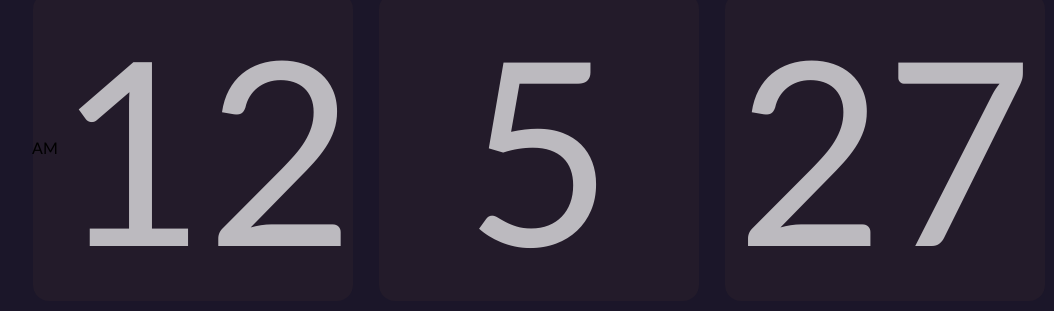
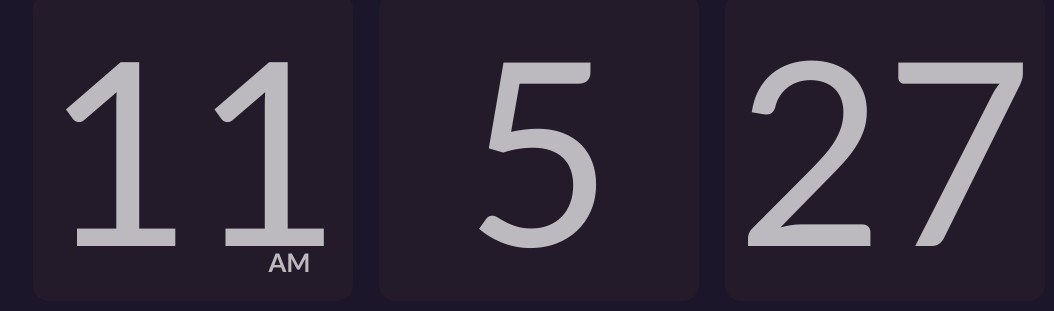
Before and after one commit to matheuslino/clock-widget, a React (Create React App) app: page / in a window 1280 px wide. Shown: the part 253-564 px from the top of the page, without its empty margins (101-1155 px from the left). Built offline with nearby package versions, Linux system fonts and the light colour scheme.

Commit message:
[fix] updated Card component - period flag

```diff
--- a/src/components/molecules/Card/Card.jsx
+++ b/src/components/molecules/Card/Card.jsx
@@ -4,7 +4,7 @@ import styles from './style.module.css'
 const Card = ({ text, time, period }) => {
   const render = (
     <div className={styles.Card}>
-      <div className={styles.flag}>{period}</div>
+      <div className={styles.period}>{period}</div>
       <Digit>{text?.slice(0, 1)}</Digit>
       <Digit>{text?.slice(1, 2)}</Digit>
     </div>
--- a/src/components/molecules/Card/style.module.css
+++ b/src/components/molecules/Card/style.module.css
@@ -9,3 +9,13 @@
   font-family: 'Calibri', sans-serif;
   background-color: var(--terciary);
 }
+
+.period {
+  position: absolute;
+  margin-right: -15vw;
+  margin-bottom: -18vw;
+  color: #fefefe;
+  font-weight: 800;
+  font-size: max(1em, 2vw);
+  opacity: 0.7;
+}
--- a/src/components/organisms/Clock/Clock.jsx
+++ b/src/components/organisms/Clock/Clock.jsx
@@ -12,7 +12,7 @@ const Clock = () => {
 
   const render = (
     <div className={styles.clock}>
-      <Card text='12' time={new Date()} period='AM' />
+      <Card text='11' time={new Date()} period='AM' />
       <Card text='5' />
       <Card text='27' />
     </div>
```
